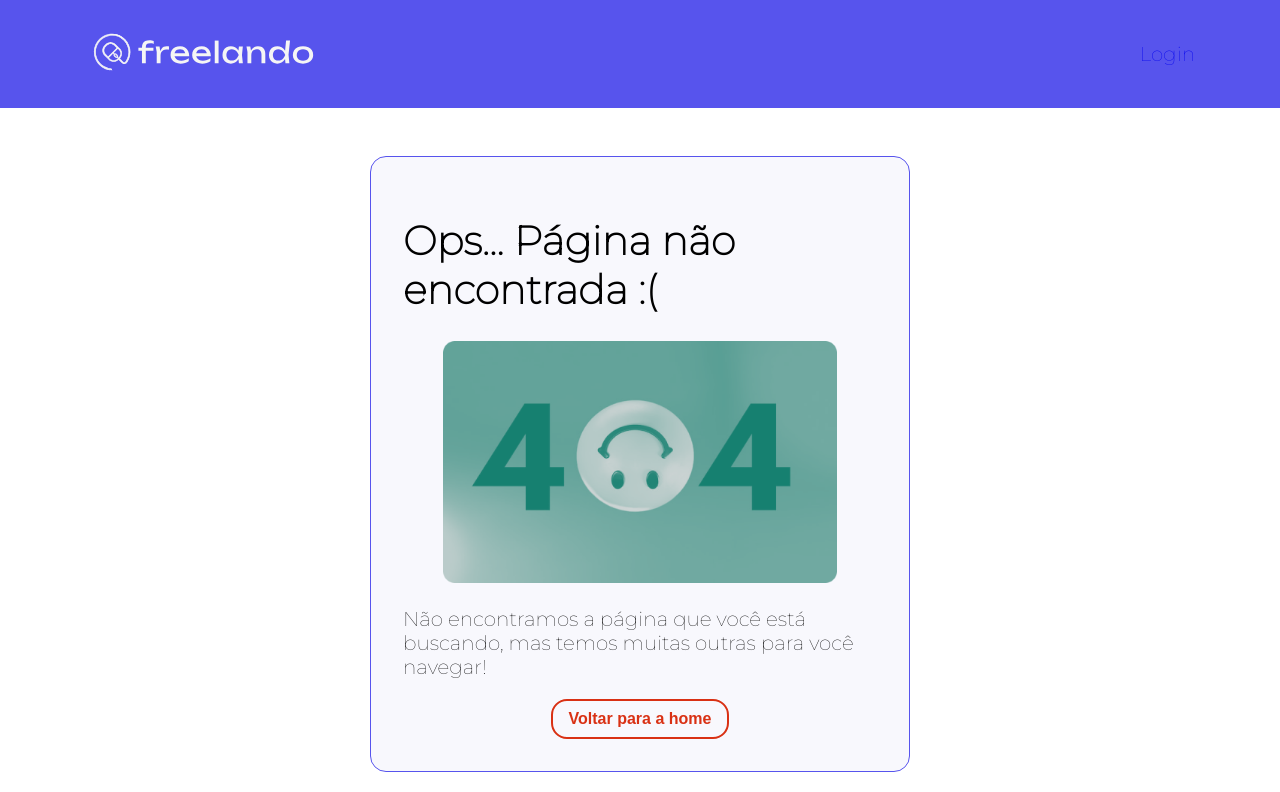
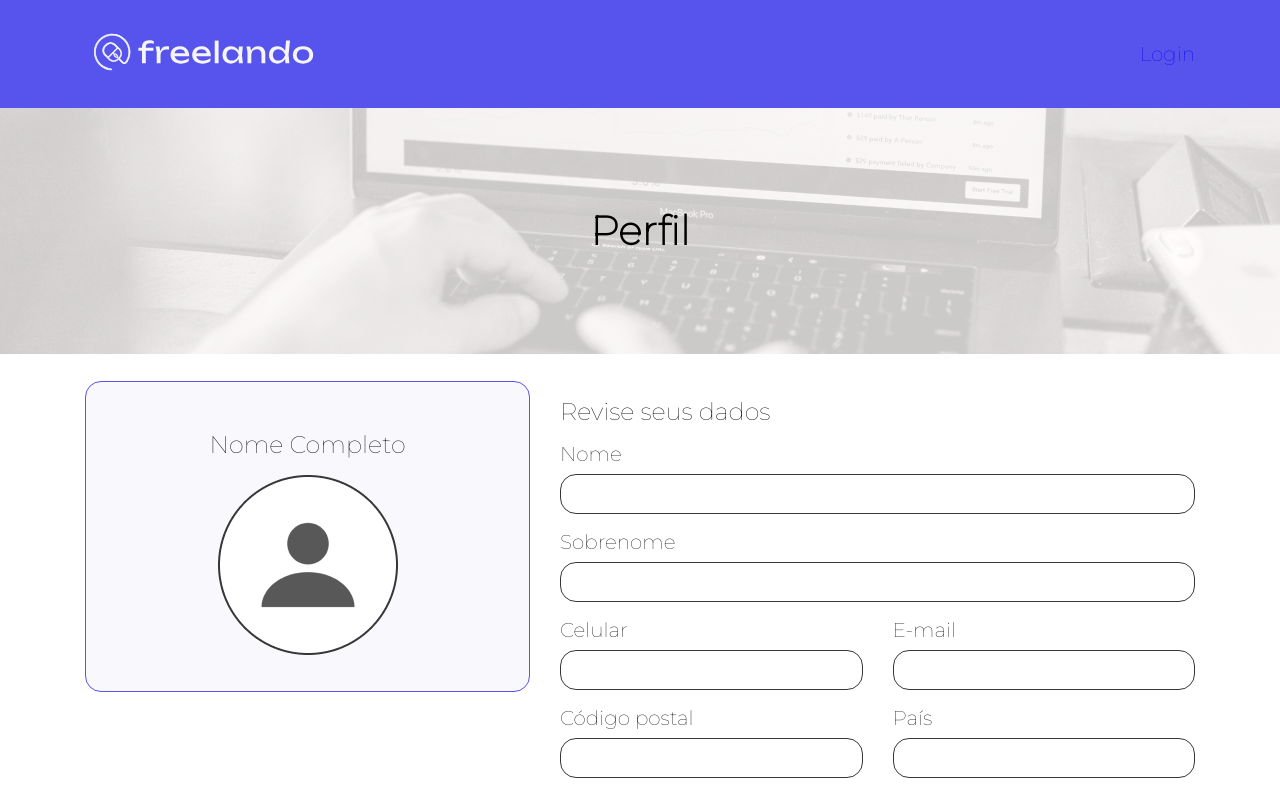
Before and after one commit to grbalmeida/curso-react-migrando-vite-implementando-autenticacao-baseada-token-alura, a React (Vite) app: page /area-logada/perfil in a window 1280 px wide. Shown: the top 792 px of the page. Built offline with nearby package versions, Linux system fonts and the light colour scheme.

Commit message:
Página de perfil

```diff
--- /dev/null
+++ b/src/paginas/Perfil/Perfil.jsx
@@ -0,0 +1,97 @@
+import styled from '@emotion/styled';
+import { Container, Row, Col } from 'react-grid-system';
+
+import { Card } from 'componentes/Card/Card';
+import { Tipografia } from 'componentes/Tipografia/Tipografia';
+import { CampoTexto } from 'componentes/CampoTexto/CampoTexto';
+import { Botao } from 'componentes/Botao/Botao';
+
+import avatar from './assets/avatar.png';
+import background from './assets/perfil-bg.png';
+
+const TituloEstilizado = styled.h1`
+    background: url(${background}) no-repeat;
+    margin-top: 0;
+    font-weight: 600;
+    font-size: 40px;
+    background-position: center;
+    line-height: 246px;
+    text-align: center;
+`;
+
+const ImgEstilizada = styled.img`
+    max-width: 100%;
+    margin: 0 auto;
+`;
+
+const Perfil = () => {
+
+    const aoSubmeterForm = (evento) => {
+        evento.preventDefault();
+    }
+
+    return (
+        <>
+            <TituloEstilizado>
+                Perfil
+            </TituloEstilizado>
+            <Container>
+                <form onSubmit={aoSubmeterForm}>
+                    <Row>
+                        <Col sm={12} md={5}>
+                            <Card>
+                                <div style={{ textAlign: 'center' }}>
+                                    <Tipografia componente="h3" variante="h3">
+                                        Nome Completo
+                                    </Tipografia>
+                                    <ImgEstilizada src={avatar} />
+                                </div>
+                            </Card>
+                        </Col>
+                        <Col sm={12} md={7}>
+                            <Tipografia componente="h3" variante="h3">
+                                Revise seus dados
+                            </Tipografia>
+                            <CampoTexto
+                                titulo="Nome"
+                            />
+                            <CampoTexto
+                                titulo="Sobrenome"
+                            />
+                            <Row>
+                                <Col sm={12} md={6}>
+                                    <CampoTexto
+                                        titulo="Celular"
+                                    />
+                                </Col>
+                                <Col sm={12} md={6}>
+                                    <CampoTexto
+                                        titulo="E-mail"
+                                        tipo="email"
+                                    />
+                                </Col>
+                                <Col sm={12} md={6}>
+                                    <CampoTexto
+                                        titulo="Código postal"
+                                    />
+                                </Col>
+                                <Col sm={12} md={6}>
+                                    <CampoTexto
+                                        titulo="País"
+                                    />
+                                </Col>
+                                <Col sm={12} md={6}>
+                                    <Botao fluido>
+                                        Salvar
+                                    </Botao>
+                                </Col>
+                            </Row>
+                        </Col>
+                    </Row>
+                </form>
+            </Container>
+        </>
+    )
+}
+
+export default Perfil;
```
Also changed, not shown: src/router/router.jsx (+10 -0 lines), src/paginas/Perfil/assets/avatar.png (added), src/paginas/Perfil/assets/perfil-bg.png (added).
